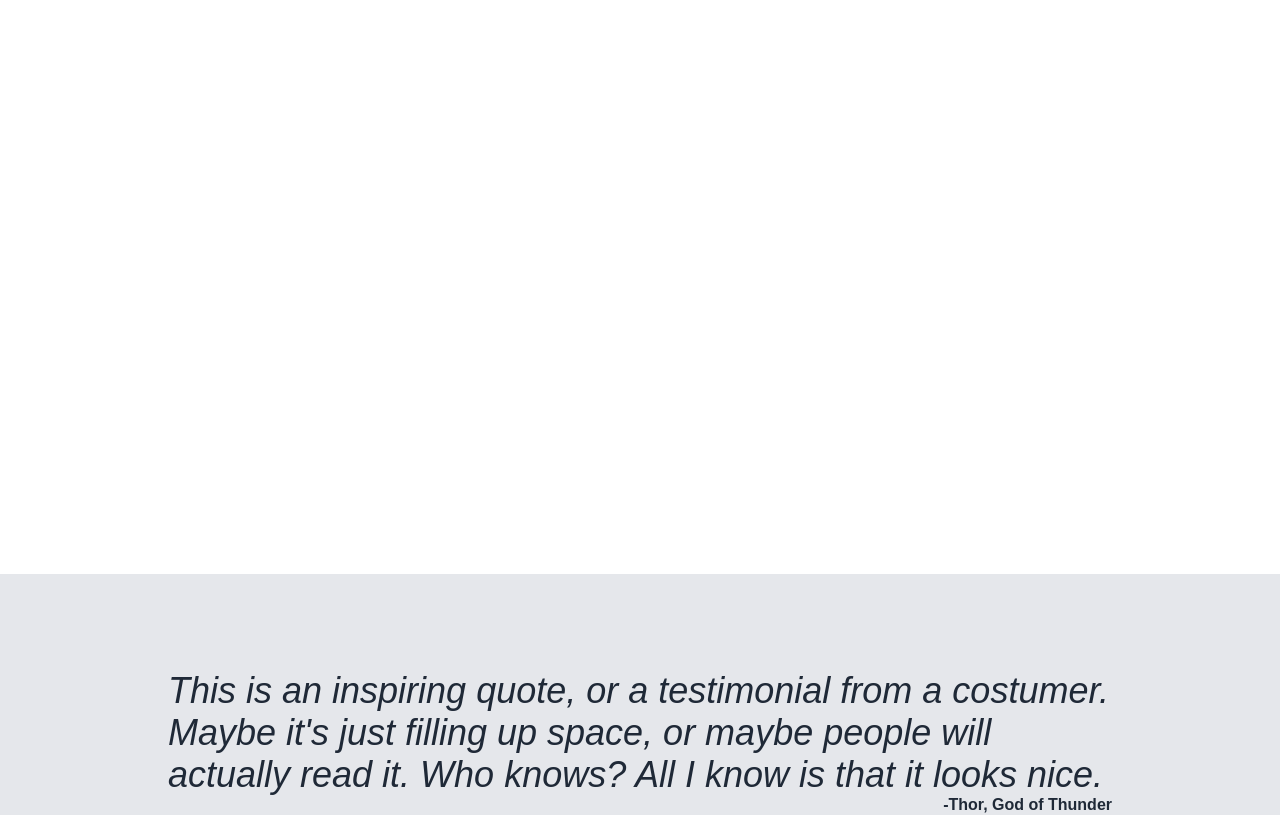
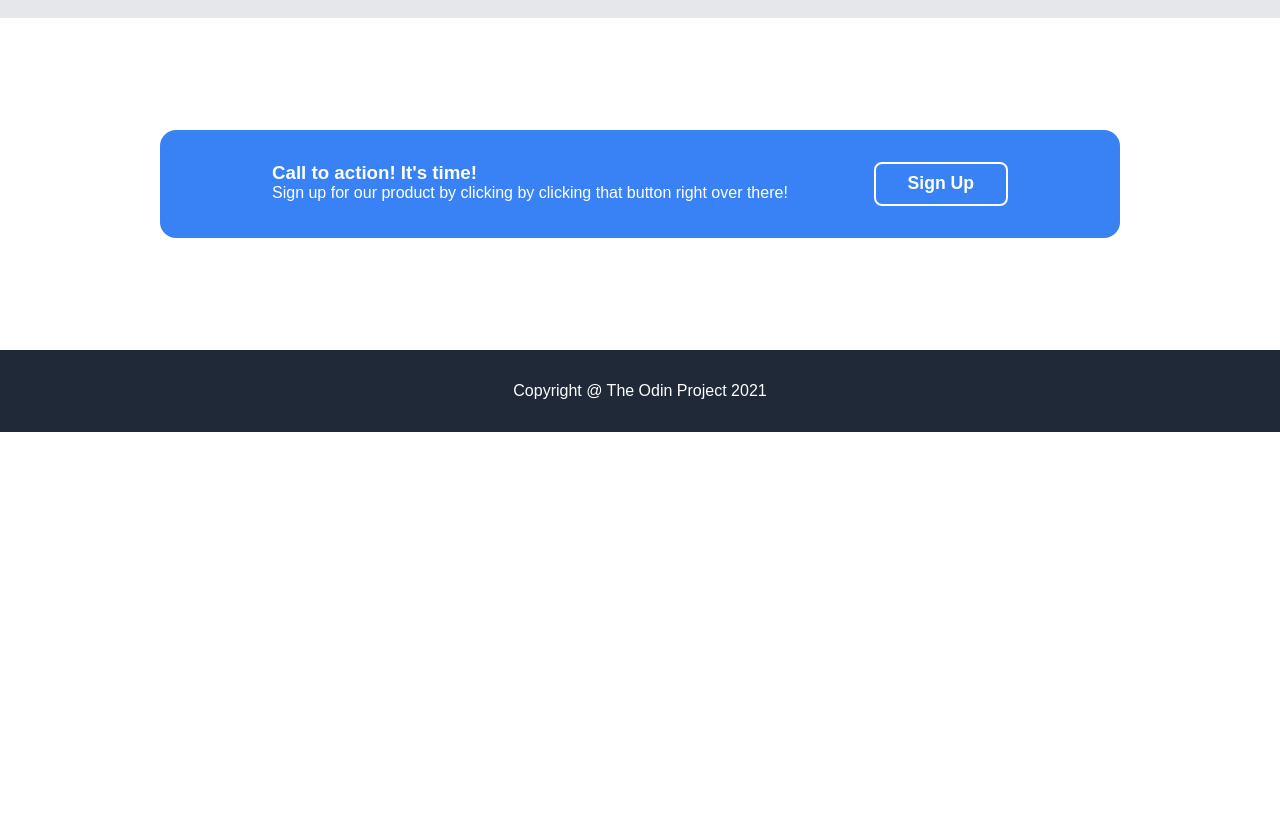
Before and after one commit to vasconcelos-giovanni/odin-landing-page, a plain HTML site: page index.html in a window 1280 px wide. Shown: the part 1300-2115 px from the top of the page. After the commit the page ends 1732 px from the top, so only its background shows below. Drawn offline with Linux system fonts and the light colour scheme.

Commit message:
Remove page bottom scroll bar (responsivity)
Stop using viewport-based metrics, because it was making a bottom scroll bar to show up.

I replaced "vw" for "%", and limitated each part of the "root" elements, instead of doing it to all "root", which permitted me to make the backgrounds that ought to fill entire rows of the page todo so.

```diff
--- a/css/style.css
+++ b/css/style.css
@@ -42,7 +42,8 @@ a {
     /* margin: 0 10rem; */
     /* min-width: 600px; */
     /* max-width: 60rem; */
-    max-width: 100%;
+    width: 100%;
+    /* max-width: 100%; */
 }
 
 /* .padder {
@@ -52,21 +53,25 @@ a {
 .overlayed-background {
     display: flex;
     justify-content: center;
-    width: 100vw;
+    width: 100%;
 }
 
 #primary-header-background {
     background-color: #1F2937;
+    width: inherit;
 }
 
 .page-padding {
-    flex: 0 1 95vw;
+    flex: 0 1 100%;
     max-width: 60rem;
 }
 
 .page-padding-column {
-    flex: 0 1 95vh;
-    max-height: 60rem;
+    /* flex: 0 1 95; */
+    /* width: 60rem; */
+    /* max-width: 100%; */
+    width: 60rem;
+    max-width: 100%;
 }
 
 .nav-menu {
@@ -148,9 +153,11 @@ ul.nav-menu li {
 }
 
 main {
+    align-items: center;
     display: flex;
     flex-direction: column;
     gap: 7rem;
+    width: 100%;
 }
 
 .info-blocks-content {
@@ -159,7 +166,7 @@ main {
     display: flex;
     flex-direction: column;
     margin-inline: auto;
-    max-width: 60rem;
+    max-width: 100%;
 }
 
 .info-blocks-title {
@@ -193,6 +200,7 @@ main {
 
 .quote-content-background {
     background-color: #E5E7EB;
+    width: 100%;
 }
 
 .quote-content {
@@ -221,9 +229,13 @@ main {
     border-radius: 1rem;
     color: white;
     display: flex;
+    /* flex-shrink: 1;  */
     justify-content: space-between;
-    margin-inline: auto;
-    max-width: 60rem;
+    /* gap: 10rem; */
+    /* margin-inline: auto; */
+    /* max-width: 100%; */
+    /* width: 60rem;
+    max-width: 100%; */
     padding: 2rem 7rem;
 }
 
@@ -240,25 +252,18 @@ footer {
     display: flex;
     justify-content: center;
     padding: 2rem 0;
+    width: 100%;
 }
 
-@media(max-width: 50rem){
-    /* body {
-        padding: 0 4rem;
-    } */
-
-    .padder {
-        padding: 0;
-    }
-
-    /* .nav-menu {
-        flex-direction: column;
-    } */
-
+@media(max-width: 60rem){
     #billboard-content {
         flex-wrap: wrap;
         justify-content: center;
     }
+
+    /* root {
+        width: calc(100%-1rem);
+    } */
 
     .info-blocks-group {
         align-items: center;
@@ -270,4 +275,8 @@ footer {
         flex-direction: column;
         gap: 1rem;
     }
+
+    /* footer {
+        width: 100%;
+    } */
 }
--- a/index.html
+++ b/index.html
@@ -31,7 +31,7 @@
                 </header>
             </div>
             <main>
-                <article class="info-blocks-content page-padding">
+                <article class="page-padding-column info-blocks-content">
                     <h2 class="info-blocks-title">Some random information</h2>
                     <div class="info-blocks-group">
                         <div class="info-block">
@@ -66,7 +66,7 @@
                         <p class="quote-author">-Thor, God of Thunder</p>
                     </blockquote>
                 </div>
-                <article class="signup-invite-content">
+                <article class="page-padding-column signup-invite-content">
                     <section>
                         <h3>Call to action! It's time!</h3>
                         <p>Sign up for our product by clicking by clicking that button right over there!</p>
```
